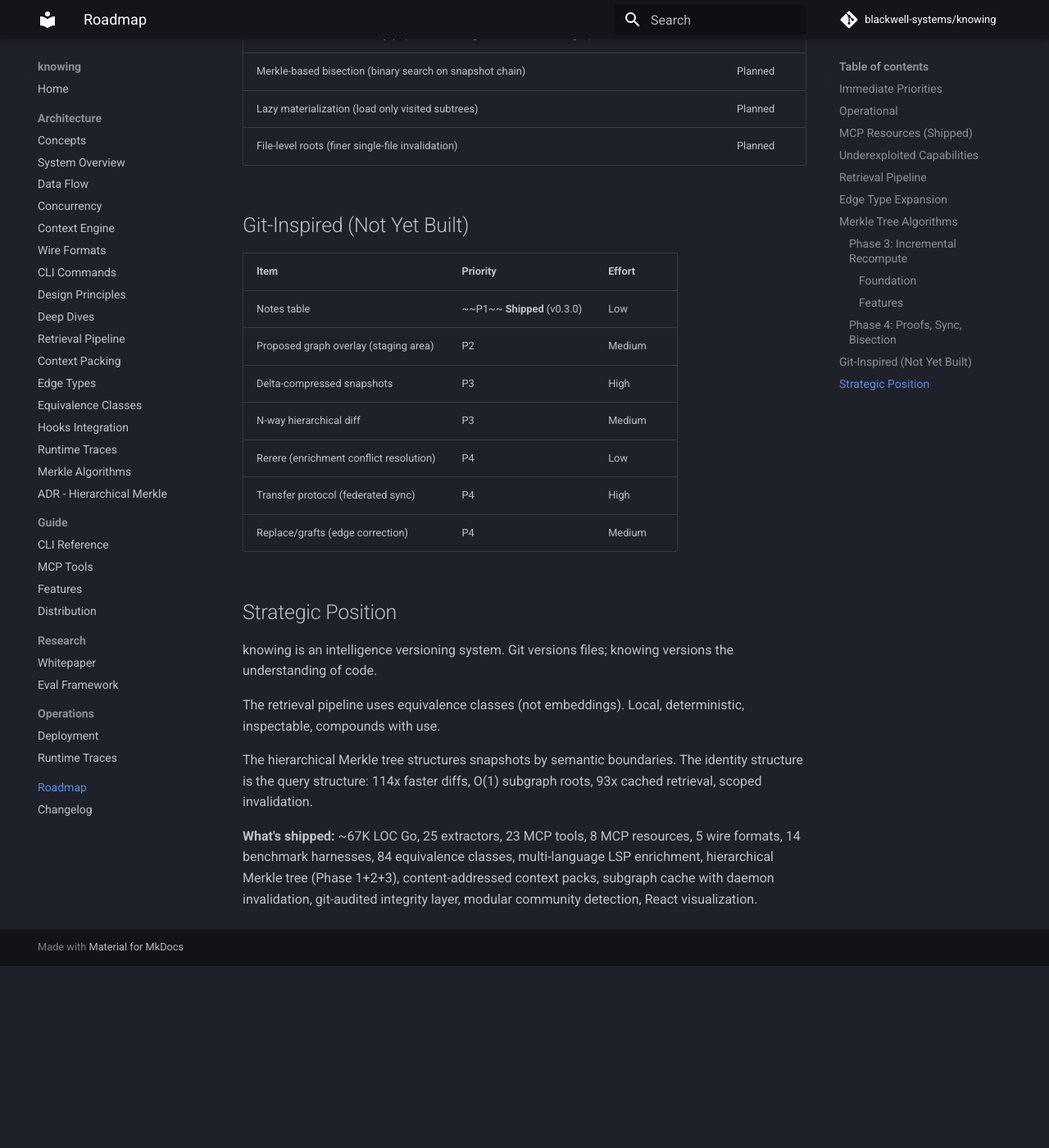
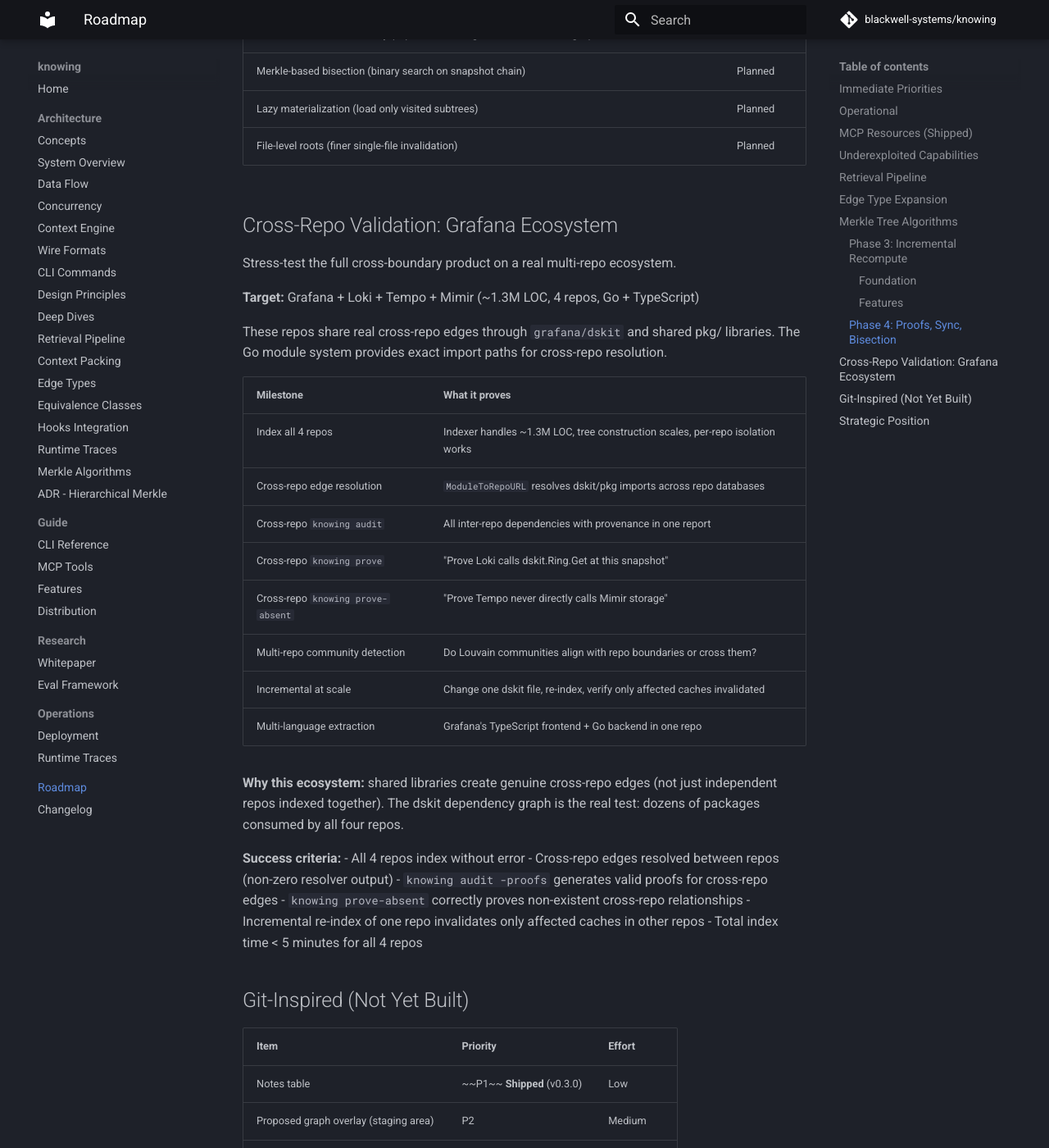
Before and after one commit to blackwell-systems/knowing, an MkDocs documentation site: the page built from docs/roadmap.md, in a window 1280 px wide and 1400 px high, scrolled down 4712 px. Shown: the whole window at 82% size. Built offline with MkDocs 1.6.1 and Material for MkDocs 9.7.7, drawn with Linux system fonts in a browser that asks for light colours; comment, search, counter and statistics services are not loaded; before the commit the page ends 5890 px from its top, so only the background shows below that; some of the changed text lies outside the part shown.

Commit message:
docs: add Grafana ecosystem cross-repo validation to roadmap
Stress-test target: Grafana + Loki + Tempo + Mimir (~1.3M LOC, 4 repos).
8 milestones covering cross-repo edge resolution, audit, proofs,
absence proofs, community detection across repos, incremental
invalidation, and multi-language extraction. Success criteria defined.

Also updated "What's shipped" summary with Phase 4 proofs, compliance
CLI commands, and current LOC.

```diff
--- a/docs/roadmap.md
+++ b/docs/roadmap.md
@@ -115,6 +115,35 @@ Phase 3 requires foundation work before the features can be built correctly. The
 | Lazy materialization (load only visited subtrees) | Planned |
 | File-level roots (finer single-file invalidation) | Planned |
 
+## Cross-Repo Validation: Grafana Ecosystem
+
+Stress-test the full cross-boundary product on a real multi-repo ecosystem.
+
+**Target:** Grafana + Loki + Tempo + Mimir (~1.3M LOC, 4 repos, Go + TypeScript)
+
+These repos share real cross-repo edges through `grafana/dskit` and shared pkg/ libraries. The Go module system provides exact import paths for cross-repo resolution.
+
+| Milestone | What it proves |
+|-----------|---------------|
+| Index all 4 repos | Indexer handles ~1.3M LOC, tree construction scales, per-repo isolation works |
+| Cross-repo edge resolution | `ModuleToRepoURL` resolves dskit/pkg imports across repo databases |
+| Cross-repo `knowing audit` | All inter-repo dependencies with provenance in one report |
+| Cross-repo `knowing prove` | "Prove Loki calls dskit.Ring.Get at this snapshot" |
+| Cross-repo `knowing prove-absent` | "Prove Tempo never directly calls Mimir storage" |
+| Multi-repo community detection | Do Louvain communities align with repo boundaries or cross them? |
+| Incremental at scale | Change one dskit file, re-index, verify only affected caches invalidated |
+| Multi-language extraction | Grafana's TypeScript frontend + Go backend in one repo |
+
+**Why this ecosystem:** shared libraries create genuine cross-repo edges (not just independent repos indexed together). The dskit dependency graph is the real test: dozens of packages consumed by all four repos.
+
+**Success criteria:**
+- All 4 repos index without error
+- Cross-repo edges resolved between repos (non-zero resolver output)
+- `knowing audit -proofs` generates valid proofs for cross-repo edges
+- `knowing prove-absent` correctly proves non-existent cross-repo relationships
+- Incremental re-index of one repo invalidates only affected caches in other repos
+- Total index time < 5 minutes for all 4 repos
+
 ## Git-Inspired (Not Yet Built)
 
 | Item | Priority | Effort |
@@ -135,4 +164,4 @@ The retrieval pipeline uses equivalence classes (not embeddings). Local, determi
 
 The hierarchical Merkle tree structures snapshots by semantic boundaries. The identity structure is the query structure: 114x faster diffs, O(1) subgraph roots, 93x cached retrieval, scoped invalidation.
 
-**What's shipped:** ~67K LOC Go, 25 extractors, 23 MCP tools, 8 MCP resources, 5 wire formats, 14 benchmark harnesses, 84 equivalence classes, multi-language LSP enrichment, hierarchical Merkle tree (Phase 1+2+3), content-addressed context packs, subgraph cache with daemon invalidation, git-audited integrity layer, modular community detection, React visualization.
+**What's shipped:** ~70K LOC Go, 25 extractors, 23 MCP tools, 8 MCP resources, 5 wire formats, 14 benchmark harnesses, 84 equivalence classes, multi-language LSP enrichment, hierarchical Merkle tree (Phase 1+2+3 complete, Phase 4 in progress), Merkle proofs + proof of absence, `knowing audit`/`audit-diff`/`prove`/`verify`/`prove-absent` (6 compliance CLI commands), content-addressed context packs with three-layer cache and PackRoot dedup, subgraph cache with daemon invalidation, incremental community detection with delta-save, semantic change classification, git-audited integrity layer, modular community detection, React visualization.
```
